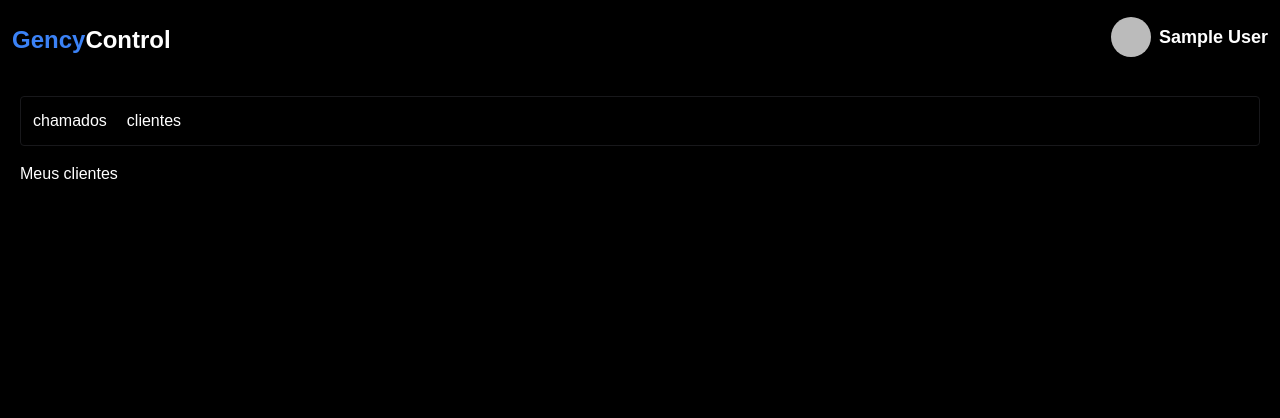
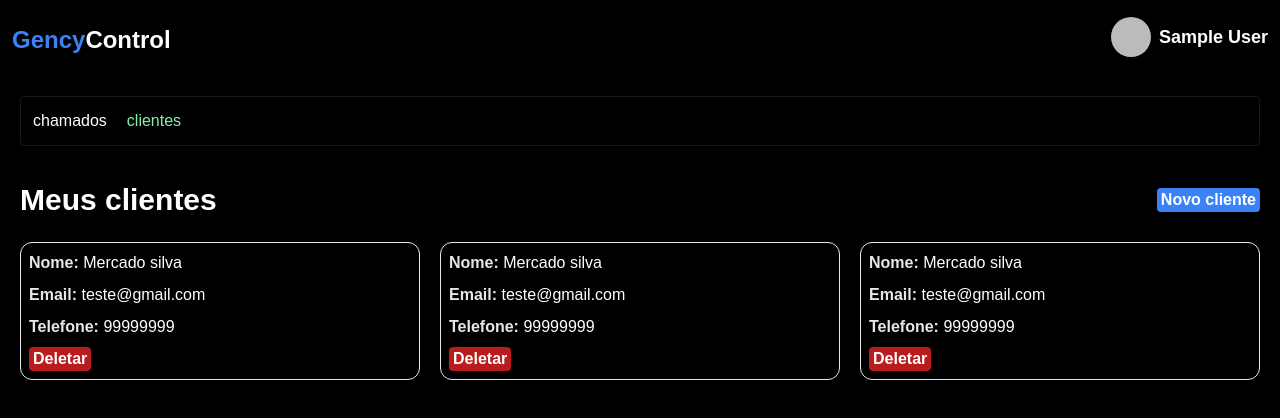
Before and after one commit to Deyvid-22/GencyControl, a Next.js app: page /dashboard/custumer in a window 1280 px wide. Shown: the top 418 px of the page. Built offline with nearby package versions, Linux system fonts and the light colour scheme; no server answers; sample sign-in values are in the browser's storage.

Commit message:
add page novos client

```diff
--- a/src/app/dashboard/components/header/index.tsx
+++ b/src/app/dashboard/components/header/index.tsx
@@ -1,14 +1,33 @@
+"use client";
 import { Container } from "@/components/container";
 import Link from "next/link";
+import { usePathname } from "next/navigation";
 
 export function DashboardHeader() {
+  const pathname = usePathname();
+
   return (
     <Container>
       <header className="w-full flex  items-center border border-zinc-900 my-4 py-3 rounded gap-5 m-auto px-3">
-        <Link href="/dashboard" className="hover:text-gray-300">
+        <Link
+          href="/dashboard"
+          className={`${
+            pathname === "/dashboard" ? "text-green-300" : ""
+          } hover:opacity-80 duration-200 `}
+        >
           chamados
         </Link>
-        <Link href="/dashboard/custumer">clientes</Link>
+        <Link
+          href="/dashboard/custumer"
+          className={`${
+            pathname === "/dashboard/custumer" ||
+            pathname === "/dashboard/custumer/new"
+              ? "text-green-300"
+              : ""
+          } hover:opacity-80 duration-200 `}
+        >
+          clientes
+        </Link>
       </header>
     </Container>
   );
--- /dev/null
+++ b/src/app/dashboard/custumer/components/card/index.tsx
@@ -0,0 +1,18 @@
+export function CardCustomer() {
+  return (
+    <article className="flex flex-col border p-2 rounded-xl gap-2 hover:scale-105 duration-300 mt-2">
+      <h2>
+        <a className="text-gray-200 font-bold">Nome:</a> Mercado silva
+      </h2>
+      <p>
+        <a className="text-gray-200 font-bold">Email:</a> teste@gmail.com
+      </p>
+      <p>
+        <a className="text-gray-200 font-bold">Telefone:</a> 99999999
+      </p>
+      <button className="bg-red-700 font-bold  px-1 rounded self-start">
+        Deletar
+      </button>
+    </article>
+  );
+}
--- /dev/null
+++ b/src/app/dashboard/custumer/new/page.tsx
@@ -0,0 +1,11 @@
+import { Container } from "@/components/container";
+
+export default function New() {
+  return (
+    <div>
+      <Container>
+        <h1>pagina cadastro de clientes</h1>
+      </Container>
+    </div>
+  );
+}
--- a/src/app/dashboard/custumer/page.tsx
+++ b/src/app/dashboard/custumer/page.tsx
@@ -1,7 +1,9 @@
 import { Container } from "@/components/container";
 import { authOptions } from "@/lib/auth";
 import { getServerSession } from "next-auth";
+import Link from "next/link";
 import { redirect } from "next/navigation";
+import { CardCustomer } from "./components/card";
 
 export default async function Custumer() {
   const session = await getServerSession(authOptions);
@@ -12,8 +14,21 @@ export default async function Custumer() {
 
   return (
     <Container>
-      <main>
-        <h1>Meus clientes</h1>
+      <main className="mt-9 mb-2">
+        <div className="flex justify-between items-center">
+          <h1 className="text-3xl font-bold">Meus clientes</h1>
+          <Link
+            href="/dashboard/custumer/new"
+            className="bg-blue-500 hover:bg-blue-700 font-bold px-1 rounded"
+          >
+            Novo cliente
+          </Link>
+        </div>
+        <section className="grid grid-cols-1 md:grid-cols-2 lg:grid-cols-3 gap-5 mt-4">
+          <CardCustomer />
+          <CardCustomer />
+          <CardCustomer />
+        </section>
       </main>
     </Container>
   );
```
